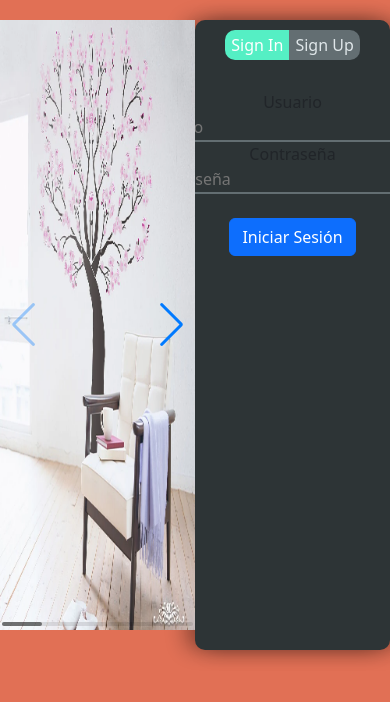
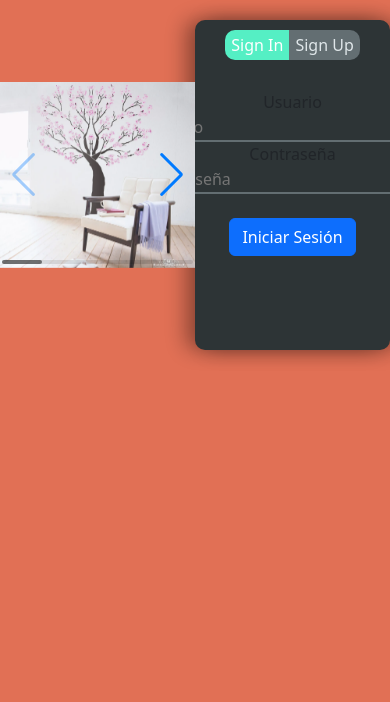
Before and after one commit to joaquin-espinosa733/login, a React (Vite) app: page / in a window 390 px wide. Shown: the top 702 px of the page. Built offline with nearby package versions, Linux system fonts and the light colour scheme.

Commit message:
transition

```diff
--- a/src/components/SignUp/AuthForm.module.css
+++ b/src/components/SignUp/AuthForm.module.css
@@ -8,9 +8,6 @@
     max-width: 600px;
     /* Aquí defines el ancho máximo que deseas */
     height: 630px;
-    /* Para centrarlo horizontalmente */
-    margin-right: auto;
-    /* Para centrarlo horizontalmente */
 
     box-shadow: 10px 0px 20px rgba(0, 0, 0, 0.327), -10px 0px 20px rgba(0, 0, 0, 0.327);
 }
@@ -24,7 +21,7 @@
         background-color: #2d3436;
         max-width: 300px;
         /* Aquí defines el ancho máximo que deseas */
-        height: 630px;
+        height: 330px;
         margin-left: auto;
         /* Para centrarlo horizontalmente */
         margin-right: auto;
--- a/src/components/SignUp/Slider.jsx
+++ b/src/components/SignUp/Slider.jsx
@@ -16,10 +16,10 @@ function Slider() {
                 pagination={{ clickable: true }}
                 scrollbar={{ draggable: true }}
             >
-                <SwiperSlide><img src={aver} alt="" width={"100%"} height={"610px"}/></SwiperSlide>
-                <SwiperSlide><img src={aver} alt="" width={"100%"} height={"610px"}/></SwiperSlide>
-                <SwiperSlide><img src={aver} alt="" width={"100%"} height={"610px"}/></SwiperSlide>
-                <SwiperSlide><img src={aver} alt="" width={"100%"} height={"610px"}/></SwiperSlide>
+                <SwiperSlide><img src={aver} alt="" width={"100%"}/></SwiperSlide>
+                <SwiperSlide><img src={aver} alt="" width={"100%"}/></SwiperSlide>
+                <SwiperSlide><img src={aver} alt="" width={"100%"}/></SwiperSlide>
+                <SwiperSlide><img src={aver} alt="" width={"100%"}/></SwiperSlide>
             </Swiper></div>
     )
 }
```
